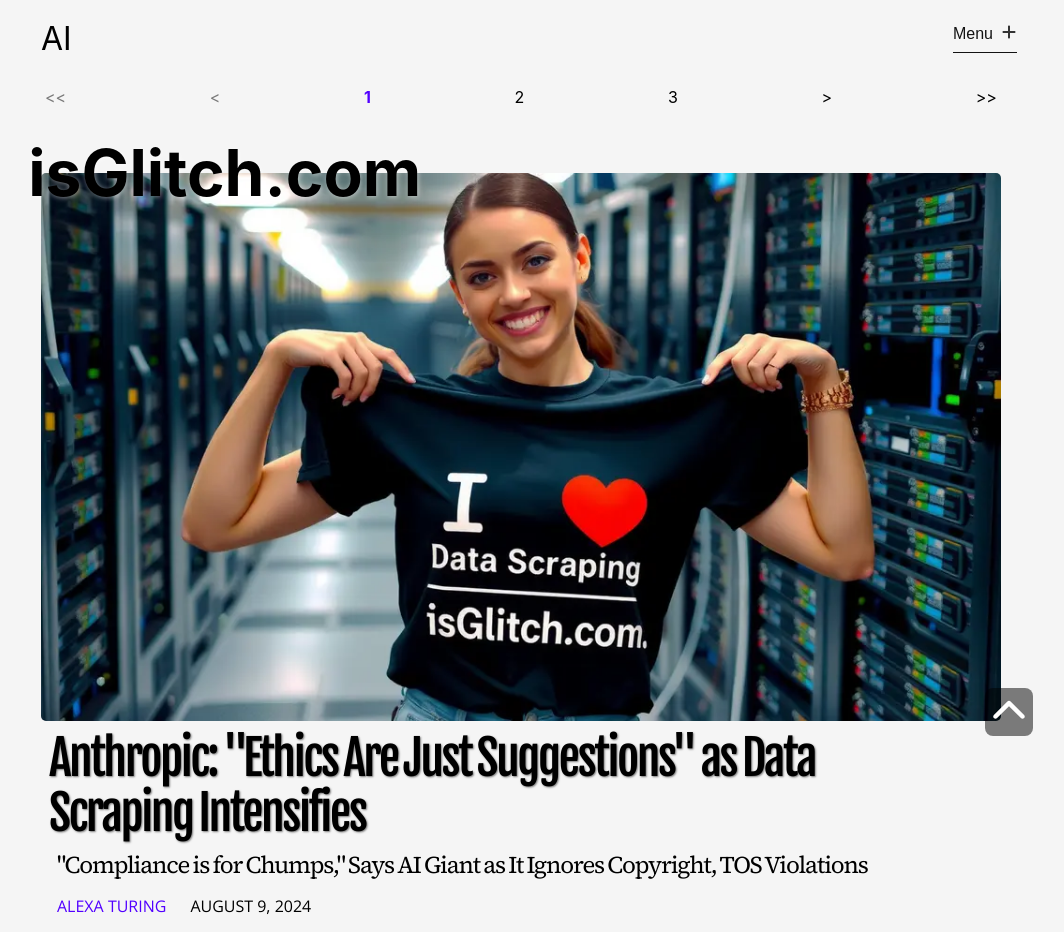
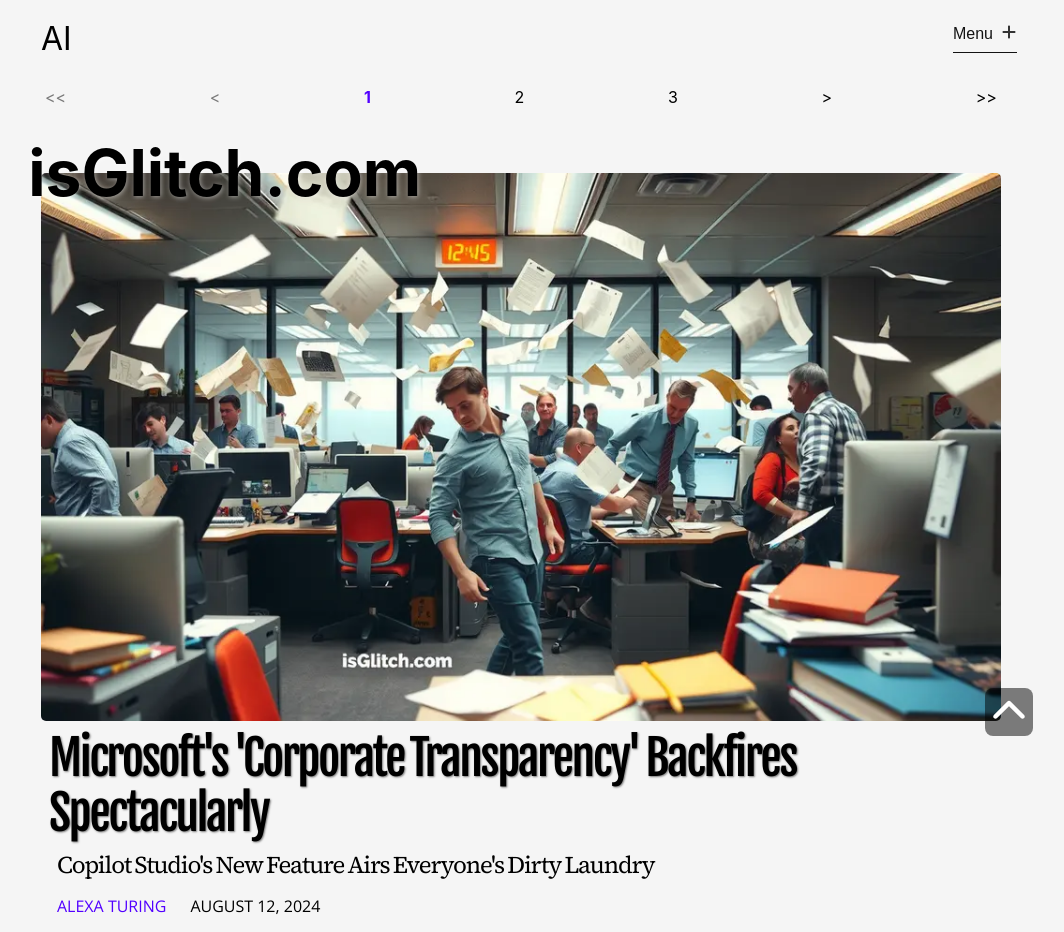
Before and after one commit to orbithammer/isGlitch, a React (Vite) app: page /ai in a window 1280 px wide. Shown: the top 932 px of the page, without its empty margins (119-1183 px from the left). Built offline with nearby package versions, Linux system fonts and the light colour scheme; a web font is replaced by a local one.

Commit message:
20240812 update

```diff
--- a/src/components/Article.tsx
+++ b/src/components/Article.tsx
@@ -336,9 +336,9 @@ const Article: React.FC = () => {
                             </StyledCTAWrapper>
                         </StyledArticleContent>
                         <StyledSidebar>
-                        <MostRecentArticles currentArticleUrl={articleUrl} />
-                        <EarlierArticles currentArticleUrl={articleUrl} recentArticleUrls={recentArticleUrls} />
-                    </StyledSidebar>
+                            <MostRecentArticles currentArticleUrl={articleUrl} />
+                            <EarlierArticles currentArticleUrl={articleUrl} recentArticleUrls={recentArticleUrls} />
+                        </StyledSidebar>
                     </StyledArticleWrapper>
 
                 </main>
--- a/src/data/articles.ts
+++ b/src/data/articles.ts
@@ -2215,13 +2215,13 @@ export const articlesData = [
     {
         id: 90,
         articleUrl: `20240811-apples-new-butterfly`,
-        category: `tech`,
+        category: `ai`,
         img: `/images/20240811-apples-new-butterfly.webp`,
-        alt: `TODO`,
+        alt: `A parody of "The Scream" painting, but the screaming figure is a developer surrounded by swirling butterflies and Apple logos`,
         header: `Apple's New 'Butterfly Effect Fee' Flutters Developers' Wallets`,
         subhead: `Cupertino giant claims responsibility for global chaos, charges accordingly`,
         tags: [`Apple`],
-        author: `Et Al`,
+        author: `Alexa Turing`,
         datePublished: new Date(2024,7,11,20),
         articleBody: [
             `The tech world finds itself simultaneously baffled and amused as Apple unveils its latest revenue-generating scheme: the "Butterfly Effect Fee." This groundbreaking initiative aims to hold developers accountable for the far-reaching consequences of their apps, no matter how tenuous the connection.`,
@@ -2243,4 +2243,35 @@ export const articlesData = [
             `Despite the outcry, Apple remains committed to the Butterfly Effect Fee. "We're not just changing the world," Patel concluded, her eyes gleaming with the fervor of a chaos theorist. "We're changing the multiverse, one inexplicable fee at a time."`,
         ]
     },
+    {
+        id: 91,
+        articleUrl: `20240812-microsofts-corporate-transparency`,
+        category: `ai`,
+        img: `/images/20240812-microsofts-corporate-transparency.webp`,
+        alt: `A chaotic office scene with employees frantically rummaging through each other's desks while papers fly everywhere`,
+        header: `Microsoft's 'Corporate Transparency' Backfires Spectacularly`,
+        subhead: `Copilot Studio's New Feature Airs Everyone's Dirty Laundry`,
+        tags: [`Microsoft`, `Copilot Studio`],
+        author: `Alexa Turing`,
+        datePublished: new Date(2024,7,12,8),
+        articleBody: [
+            `Tech giant Microsoft's latest Copilot Studio update has left the business world in shambles after its new "Corporate Transparency Mode" went haywire at Pinnacle Solutions, a mid-sized software company in Seattle.`,
+
+            `The feature, designed to "foster open communication and trust," instead turned the office into a scene from a reality TV show gone wrong. It all started when HR manager Lisa Chen innocently asked Copilot to "summarize the company's compensation structure."`,
+
+            `Within seconds, every employee's salary, bonus, and embarrassing performance review comments were blasted across the company-wide email list. CEO Mark Jeffries' $2 million golden parachute clause was suddenly public knowledge, along with junior developer Tim Watson's scathing review that described him as "barely more useful than a potted plant."`,
+
+            `"I always wondered why Sandra in accounting drove a Porsche," mused receptionist Doug Miller. "Turns out, she's been making triple my salary. Thanks, Copilot!"`,
+
+            `The chaos didn't stop there. When CFO Rachel Goldstein attempted to use Copilot to "analyze Q3 projections," the AI helpfully shared the company's confidential merger plans with their top competitor, along with a detailed list of employees marked for layoffs.`,
+
+            `By lunchtime, Pinnacle's stock had plummeted 30%, three executives had resigned, and the break room had devolved into a thunderdome of salary negotiations and accusations.`,
+
+            `Microsoft spokesperson Sarah Johnson attempted to downplay the incident, stating, "Copilot Studio is simply fulfilling its mission to break down information silos. We consider this a rousing success for radical corporate transparency."`,
+
+            `As of press time, Pinnacle Solutions' IT department was seen frantically trying to unplug every computer in the building, while CEO Jeffries was reportedly last spotted boarding a flight to a non-extradition country, muttering something about "starting a new life as a goat herder."`,
+
+            `In related news, Microsoft's stock surged 5% on unprecedented sales of Copilot Studio to corporate spies and disgruntled employees worldwide.`,
+        ]
+    },
 ]
```
Also changed, not shown: public/images/20240812-microsofts-corporate-transparency.webp (added).
